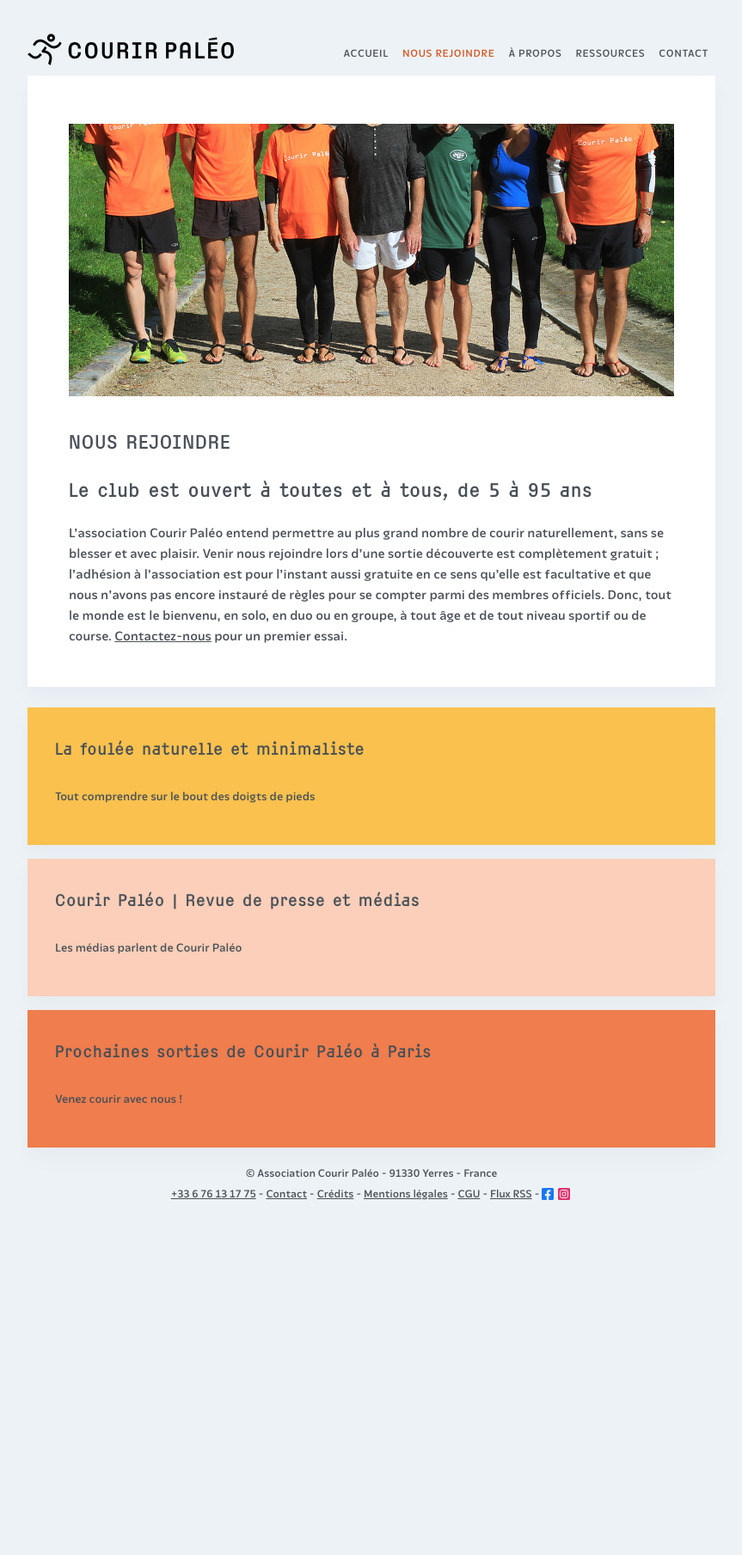
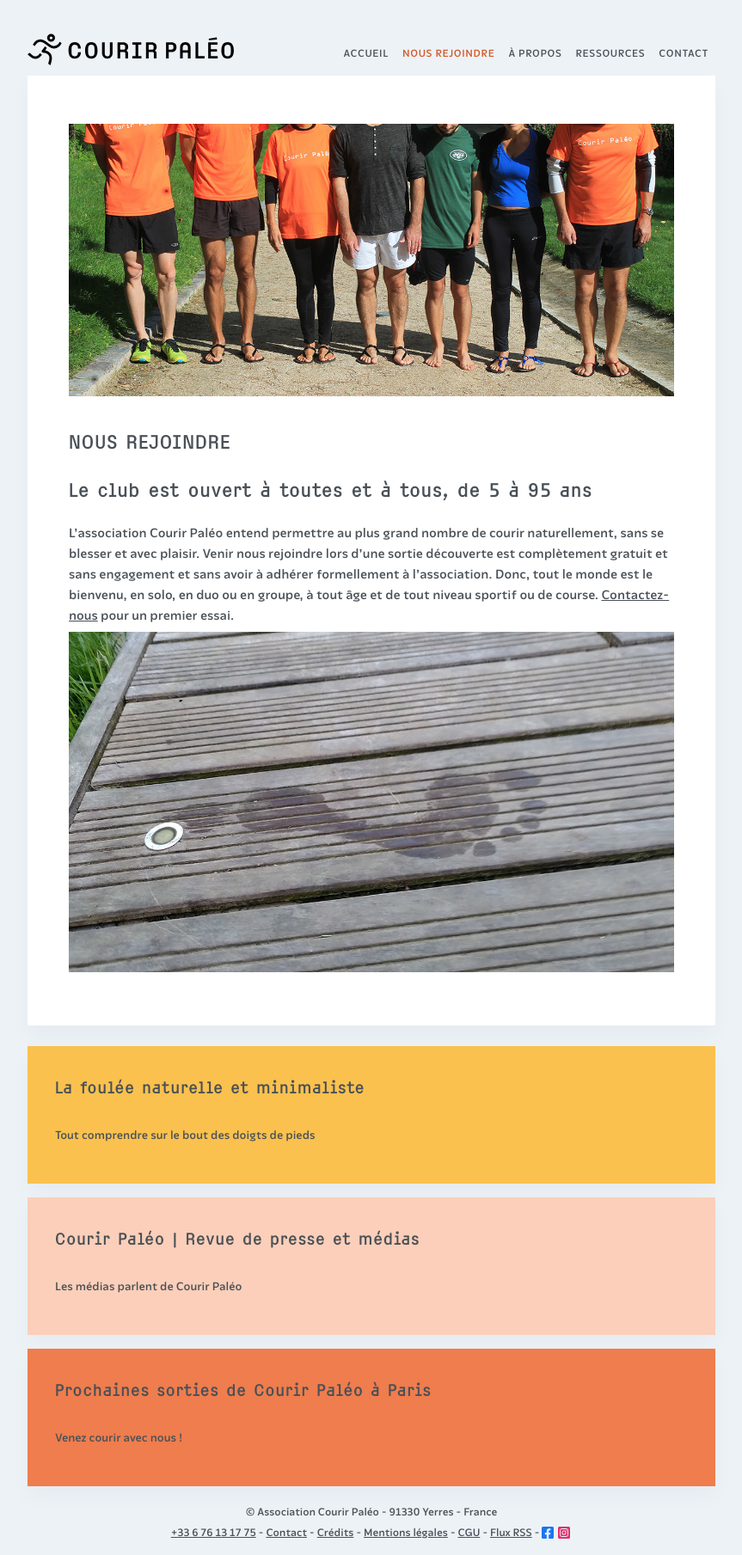
Before and after one commit to courirpaleo/courirpaleo.github.io, a Jekyll site: the page built from _pages/nous-rejoindre.md, in a window 1280 px wide. Shown: the whole page at 86% size, without its empty margins (208-1071 px from the left). Built offline with Jekyll 4.4.1, drawn with Linux system fonts in a browser that asks for light colours; some web fonts are replaced; before the commit the page ends 1415 px from its top, so only the background shows below that.

Commit message:
Update nous-rejoindre.md

```diff
--- a/_pages/nous-rejoindre.md
+++ b/_pages/nous-rejoindre.md
@@ -6,6 +6,7 @@
 ![Courir Paleo](/assets/images/CourirPaleo_groupe_Parc-Montsouris_pieds_1200px.jpg)
 # Nous rejoindre
 ## Le club est ouvert à toutes et à tous, de 5 à 95 ans
-L'association Courir Paléo entend permettre au plus grand nombre de courir naturellement, sans se blesser et avec plaisir. Venir nous rejoindre lors d'une sortie découverte est complètement gratuit&nbsp;; l'adhésion à l'association est pour l'instant aussi gratuite en ce sens qu'elle est facultative et que nous n'avons pas encore instauré de règles pour se compter parmi des membres officiels.
+L'association Courir Paléo entend permettre au plus grand nombre de courir naturellement, sans se blesser et avec plaisir. Venir nous rejoindre lors d'une sortie découverte est complètement gratuit et sans engagement et sans avoir à adhérer formellement à l'association.
 Donc, tout le monde est le bienvenu, en solo, en duo ou en groupe, à tout âge et de tout niveau sportif ou de course.
 [Contactez-nous](/contact) pour un premier essai.
+![Courir Paleo](/assets/images/Courir-Paleo-empreinte-pied-nu-terrasse-D-1200px.jpg)
```
